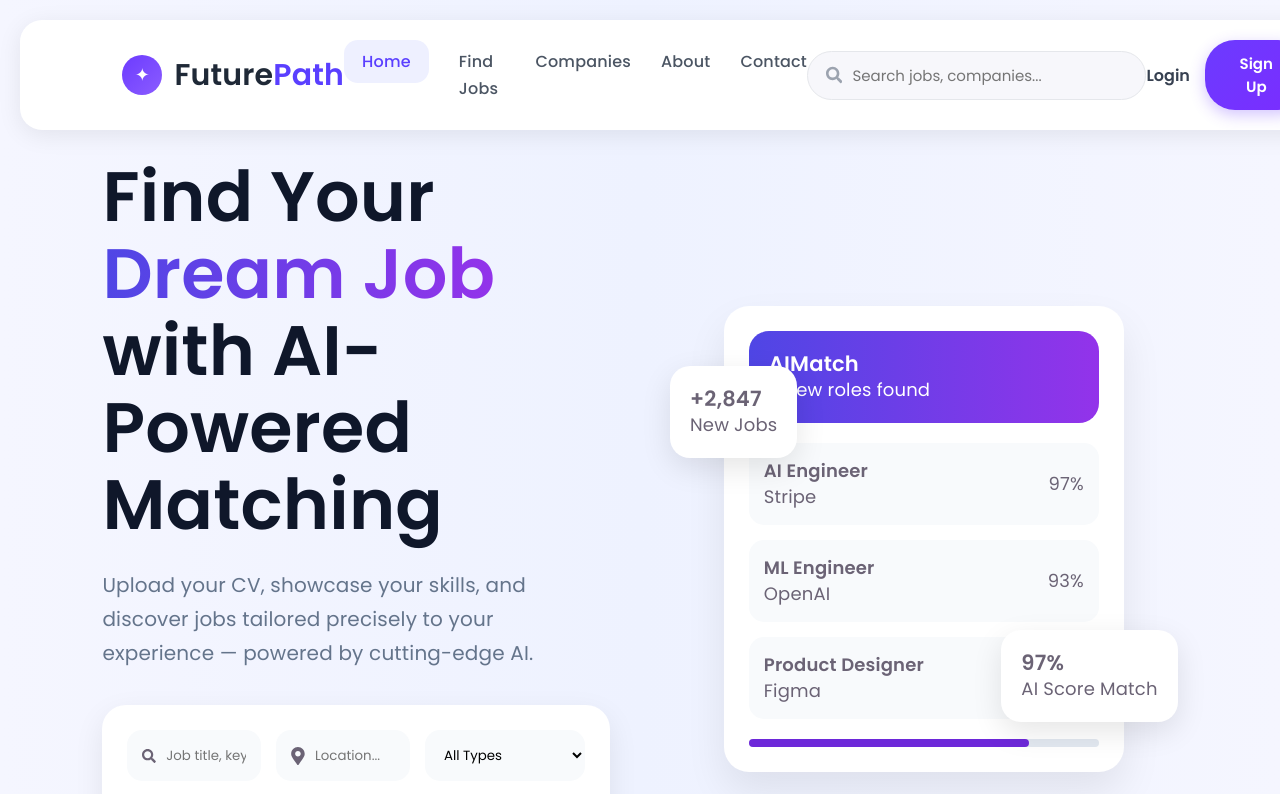
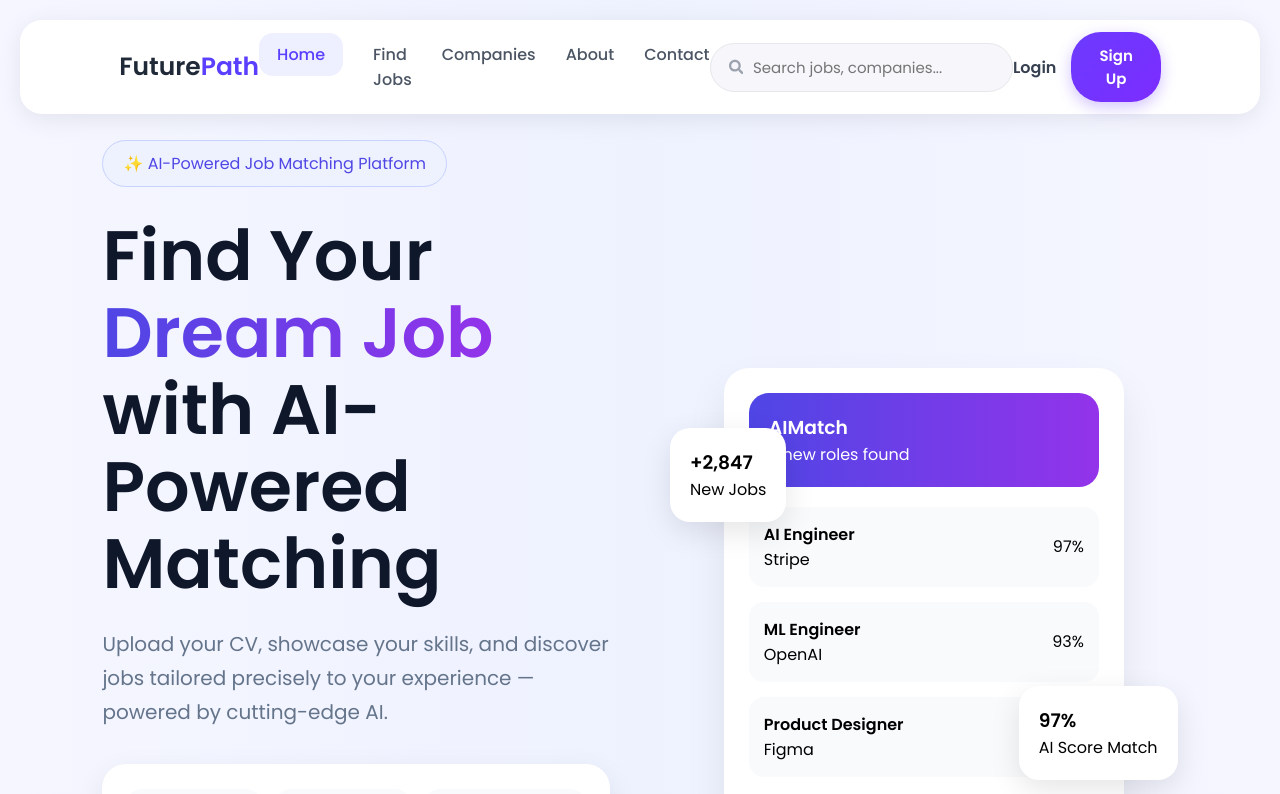
Before and after one commit to thakshilamadhushan/hict22013-FuturePath, a React (Vite) app in the folder Frontend/: page / in a window 1280 px wide. Shown: the top 794 px of the page. Built offline with nearby package versions, Linux system fonts and the light colour scheme.

Commit message:
Make changes of nav bar and hero section

```diff
--- a/Frontend/src/components/heroSection.css
+++ b/Frontend/src/components/heroSection.css
@@ -1,7 +1,10 @@
 .hero {
   min-height: 100vh;
   background: linear-gradient(90deg,#f5f6ff,#eef2ff,#f5f6ff);
-  padding: 80px 8%;
+  padding-top: 140px;
+  padding-bottom: 60px;
+  padding-left: 8%;
+  padding-right: 8%;
 }
 
 .hero-container {
--- a/Frontend/src/components/navBar.css
+++ b/Frontend/src/components/navBar.css
@@ -15,17 +15,19 @@
   left: 20px;
   right: 20px;
   z-index: 1000;
+  display: flex;
+  justify-content: space-between;
 }
 
 .navbar-container{
+  width: 100%;
   background:white;
   border-radius:22px;
-  padding:20px 8%;
+  padding:12px 8%;
   display:flex;
   align-items:center;
   justify-content:space-between;
   box-shadow:0 5px 25px rgba(0,0,0,0.08);
-  position:fixed;
 }
 
 /* Logo */
@@ -49,7 +51,7 @@
 }
 
 .logo h2{
-  font-size:30px;
+  font-size:25px;
   font-weight:700;
   color:#1f2937;
 }
--- a/Frontend/src/components/navBar.jsx
+++ b/Frontend/src/components/navBar.jsx
@@ -11,9 +11,8 @@ const Navbar = () => {
 
         {/* Logo */}
         <div className="logo">
-          <div className="logo-icon">✦</div>
-          <h2>
-            Future<span>Path</span>
+          {/*<div className="logo-icon">✦</div>*/}
+          <h2>Future<span>Path</span>
           </h2>
         </div>
 
--- a/Frontend/src/index.css
+++ b/Frontend/src/index.css
@@ -15,19 +15,6 @@
   --heading: system-ui, 'Segoe UI', Roboto, sans-serif;
   --mono: ui-monospace, Consolas, monospace;
 
-  font: 18px/145% var(--sans);
-  letter-spacing: 0.18px;
-  color-scheme: light dark;
-  color: var(--text);
-  background: var(--bg);
-  font-synthesis: none;
-  text-rendering: optimizeLegibility;
-  -webkit-font-smoothing: antialiased;
-  -moz-osx-font-smoothing: grayscale;
-
-  @media (max-width: 1024px) {
-    font-size: 16px;
-  }
 }
 
 @media (prefers-color-scheme: dark) {
```
Also changed, not shown: Frontend/src/components/heroSection.jsx (+1 -9 lines).
